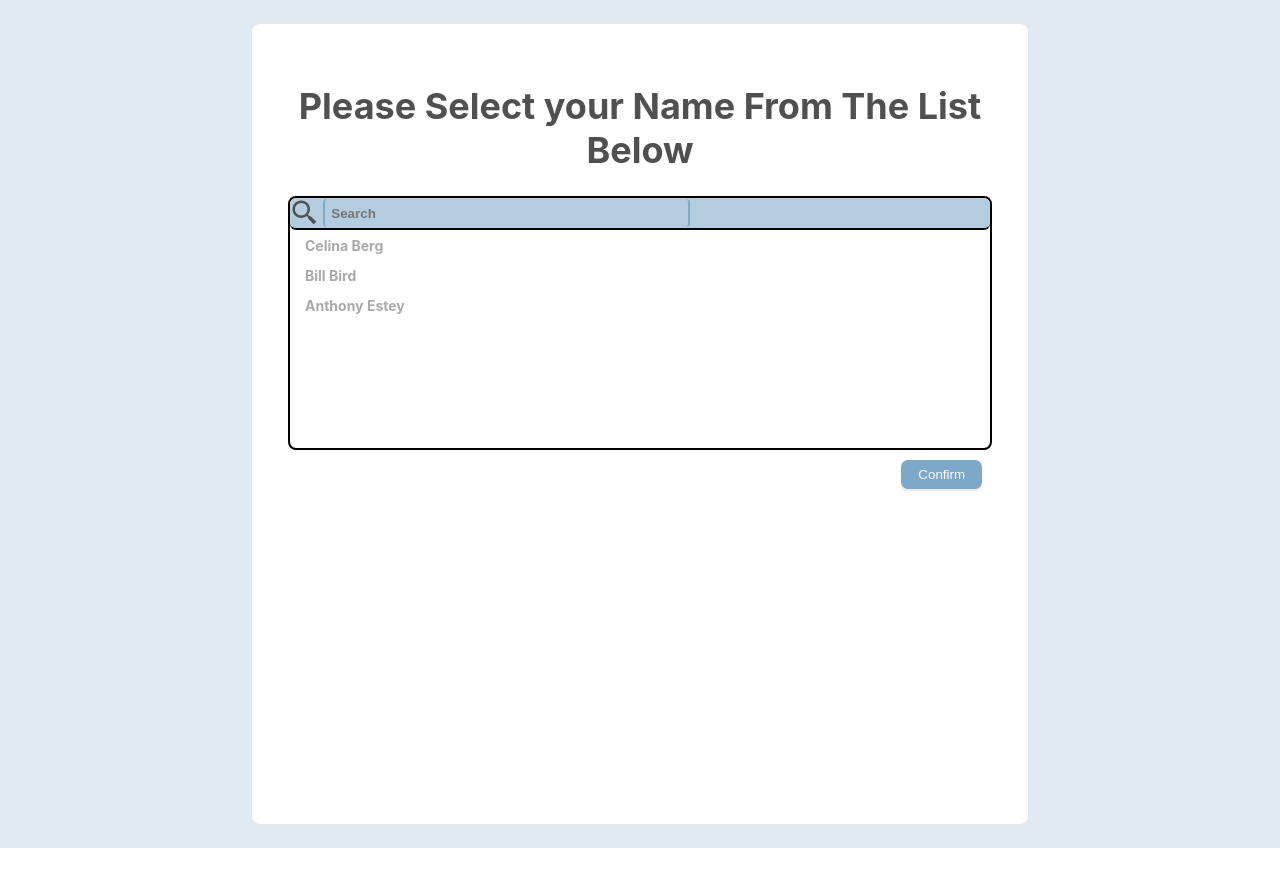
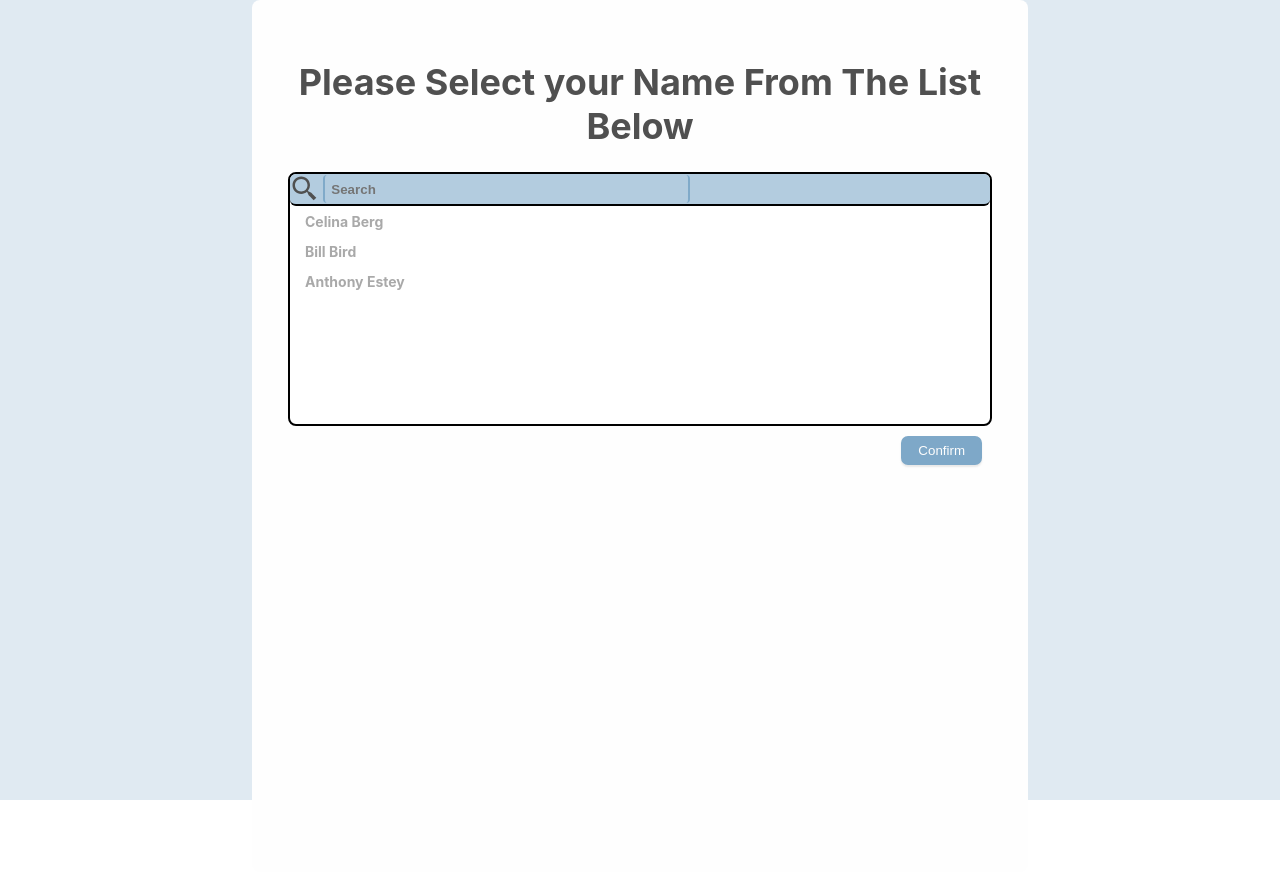
Before and after one commit to seng499-company1/frontend, a React (Create React App) app in the folder best-uvic-scheduler/: page /SelectProfessor in a window 1280 px wide. Before the commit the page ends 848 px from the top, so only its background shows below. Built offline with nearby package versions, Linux system fonts and the light colour scheme.

Commit message:
added background component. Updated other files to use component

```diff
--- a/best-uvic-scheduler/src/Components/background/background.tsx
+++ b/best-uvic-scheduler/src/Components/background/background.tsx
@@ -9,7 +9,6 @@ const InsideDivStyle = styled.div`
   background-color: #fefefe;
   height: 100vh;
   position: relative;
-  z-index: -10;
 `;
 
 const OutsideDivStyle = styled.div`
@@ -18,13 +17,12 @@ const OutsideDivStyle = styled.div`
   background-color: var(--primary-50);
   height: 100vh;
   position: relative;
-  z-index: -10;
 `;
 
-export function Background() {
+export function Background({ children }) {
   return (
     <OutsideDivStyle>
-      <InsideDivStyle></InsideDivStyle>
+      <InsideDivStyle>{children}</InsideDivStyle>
     </OutsideDivStyle>
   );
 }
--- a/best-uvic-scheduler/src/Pages/LoginPage.tsx
+++ b/best-uvic-scheduler/src/Pages/LoginPage.tsx
@@ -1,24 +1,11 @@
 import { CustomButtonView } from "../Components/button/button.tsx";
+import { Background } from "../Components/background/background.tsx";
 import styled from "styled-components";
 import { useNavigate } from "react-router-dom";
 
 function Box({ children, ...props }) {
   return <div {...props}>{children}</div>;
 }
-
-const InsideDivStyle = styled.div`
-  width: 55%;
-  padding: 36px;
-  border-radius: 8px;
-  background-color: #fefefe;
-`;
-
-const OutsideDivStyle = styled.div`
-  display: flex;
-  justify-content: center;
-  background-color: var(--primary-50);
-  height: 100vh;
-`;
 
 const LoginBoxDiv = styled.div`
   display: flex;
@@ -61,8 +48,7 @@ const Center = styled.div`
 export function LoginPage() {
   const navigate = useNavigate();
   return (
-    <OutsideDivStyle>
-      <InsideDivStyle>
+    <Background>
       <BoxDiv>
         <h2>Welcome</h2>
         <Box
@@ -112,8 +98,7 @@ export function LoginPage() {
           </LoginBoxDiv>
         </Box>
       </BoxDiv>
-      </InsideDivStyle>
-    </OutsideDivStyle>
+    </Background>
   );
 }
 
--- a/best-uvic-scheduler/src/Pages/ProfessorDataInput/ProfessorDataInput_SelectProfessorList.tsx
+++ b/best-uvic-scheduler/src/Pages/ProfessorDataInput/ProfessorDataInput_SelectProfessorList.tsx
@@ -8,21 +8,7 @@ import ProfessorListDivView from "../../Components/ProfessorSearch/ProfessorList
 import SearchBarView from "../../Components/SearchBar/Searchbar.tsx";
 import ProfessorListElementView from "../../Components/ProfessorSearch/ProfessorListElement.tsx";
 import * as ProfessorListHelper from "../../Util/ProfessorListHelper.tsx";
-
-export const InsideDivStyle = styled.div`
-  width: 55%;
-  padding: 36px;
-  border-radius: 8px;
-  background-color: #fefefe;
-`;
-
-export const OutsideDivStyle = styled.div`
-  display: flex;
-  justify-content: center;
-  background-color: var(--primary-50);
-  min-height: 100vh;
-  padding: var(--space-2x-large) 0;
-`;
+import { Background } from "../../Components/background/background.tsx";
 
 const Header = styled.h1`
   text-align: center;
@@ -38,22 +24,26 @@ export function PDISelectProfessorList() {
 
   console.log("Now i'm in the list");
 
-  console.log("Now i'm in the list")
+  console.log("Now i'm in the list");
 
   return (
-    <OutsideDivStyle>
-      <InsideDivStyle>
+    <Background>
       <Header>Please Select your Name From The List Below</Header>
       <ProfessorListDivView>
-        <SearchBarView {...{ InList: true }}/>
-        {
-          Professors.map(function(Professor) {
-            return <ProfessorListElementView
+        <SearchBarView {...{ InList: true }} />
+        {Professors.map(function (Professor) {
+          return (
+            <ProfessorListElementView
               key={Professor.uuid}
               Selected={selectedProfessor === Professor}
               customClickEvent={() => {
-                    setProfessor(Professor)
-                  }}> {Professor.first_name} {Professor.last_name} </ProfessorListElementView>
+                setProfessor(Professor);
+              }}
+            >
+              {" "}
+              {Professor.first_name} {Professor.last_name}{" "}
+            </ProfessorListElementView>
+          );
         })}
       </ProfessorListDivView>
       <CustomButtonGroupView {...{ Amount: "Progession" }}>
@@ -61,16 +51,19 @@ export function PDISelectProfessorList() {
           {...{ Theme: "Primary" }}
           Disabled={selectedProfessor === 0}
           customClickEvent={() => {
-          if(selectedProfessor === 0){
+            if (selectedProfessor === 0) {
               console.log("Please Select A Name");
-          }else{
+            } else {
               console.log(selectedProfessor.uuid);
               navigate(`/SelectProfessor/Qualifications`);
             }
-        }}> Confirm </CustomButtonView>
+          }}
+        >
+          {" "}
+          Confirm{" "}
+        </CustomButtonView>
       </CustomButtonGroupView>
-    </InsideDivStyle>
-  </OutsideDivStyle>
+    </Background>
   );
 }
 
--- a/best-uvic-scheduler/src/Pages/ProfessorDataInput/ProfessorPreferences.tsx
+++ b/best-uvic-scheduler/src/Pages/ProfessorDataInput/ProfessorPreferences.tsx
@@ -6,20 +6,7 @@ import CustomButtonView from "../../Components/button/button.tsx";
 import CustomButtonGroupView from "../../Components/button/buttongroup.tsx";
 import * as CourseListHelper from "../../Util/CourseListHelper.tsx";
 import Dropdown from "../../Components/dropdown/dropdown.tsx";
-
-const InsideDivStyle = styled.div`
-  width: 55%;
-  padding: 36px;
-  border-radius: 8px;
-  background-color: #fefefe;
-`;
-
-const OutsideDivStyle = styled.div`
-  display: flex;
-  justify-content: center;
-  background-color: var(--primary-50);
-  height: 100vh;
-`;
+import Background from "../../Components/background/background.tsx";
 
 const SelectDivStyle = styled.div`
   display: flex;
@@ -60,12 +47,11 @@ export function PDISelectProfessorPreferences() {
   ];
 
   return (
-    <OutsideDivStyle>
-      <InsideDivStyle>
+    <Background>
       <Header>Please Enter Class Preferences</Header>
       <Header2>
-          *Be aware that classes that you have expressed you are not qualified
-          to teach have been removed from the list
+        *Be aware that classes that you have expressed you are not qualified to
+        teach have been removed from the list
       </Header2>
       {Courses.map(function (Course, index) {
         let name = Course.course_code;
@@ -126,8 +112,7 @@ export function PDISelectProfessorPreferences() {
           Confirm{" "}
         </CustomButtonView>
       </CustomButtonGroupView>
-      </InsideDivStyle>
-    </OutsideDivStyle>
+    </Background>
   );
 }
 
--- a/best-uvic-scheduler/src/Pages/ProfessorDataInput/ProfessorQualifications.tsx
+++ b/best-uvic-scheduler/src/Pages/ProfessorDataInput/ProfessorQualifications.tsx
@@ -6,20 +6,7 @@ import CustomButtonView from "../../Components/button/button.tsx";
 import CustomButtonGroupView from "../../Components/button/buttongroup.tsx";
 import * as CourseListHelper from "../../Util/CourseListHelper.tsx";
 import Dropdown from "../../Components/dropdown/dropdown.tsx";
-
-const InsideDivStyle = styled.div`
-  width: 55%;
-  padding: 36px;
-  border-radius: 8px;
-  background-color: #fefefe;
-`;
-
-const OutsideDivStyle = styled.div`
-  display: flex;
-  justify-content: center;
-  background-color: var(--primary-50);
-  height: 100vh;
-`;
+import Background from "../../Components/background/background.tsx";
 
 const SelectDivStyle = styled.div`
   display: flex;
@@ -54,8 +41,7 @@ export function PDISelectProfessorQualifications() {
   ];
 
   return (
-    <OutsideDivStyle>
-      <InsideDivStyle>
+    <Background>
       <Header>Please Enter Class Qualifications </Header>
       {Courses.map(function (Course, index) {
         let name = Course.course_code;
@@ -123,8 +109,7 @@ export function PDISelectProfessorQualifications() {
           Confirm{" "}
         </CustomButtonView>
       </CustomButtonGroupView>
-      </InsideDivStyle>
-    </OutsideDivStyle>
+    </Background>
   );
 }
 
--- a/best-uvic-scheduler/src/Pages/ProfessorDataInput/ProfessorTimetable.tsx
+++ b/best-uvic-scheduler/src/Pages/ProfessorDataInput/ProfessorTimetable.tsx
@@ -8,10 +8,7 @@ import CheckboxGroup from "../../Components/checkbox/checkbox.tsx";
 import Dropdown from "../../Components/dropdown/dropdown.tsx";
 import { Timetable } from "../../Components/Timetable/Timetable.tsx";
 import { ProfessorContext } from "../ProfessorDataInput/index.tsx";
-import {
-  OutsideDivStyle,
-  InsideDivStyle,
-} from "../ProfessorDataInput/ProfessorDataInput_SelectProfessorList.tsx";
+import { Background } from "../../Components/background/background.tsx";
 
 export interface ProfessorTimetableProps {
   semesters: Array<string>;
@@ -210,8 +207,7 @@ export function ProfessorTimetableView(props: ProfessorTimetableViewProps) {
   } = props;
 
   return (
-    <OutsideDivStyle>
-      <InsideDivStyle>
+    <Background>
       <LayoutDiv>
         <PageTitleH1>
           Please Enter Availibility For {selectedProfessor.first_name}{" "}
@@ -250,9 +246,7 @@ export function ProfessorTimetableView(props: ProfessorTimetableViewProps) {
             />
           </AbsenceItemDiv>
           <AbsenceItemDiv>
-              <AbsenceLabelP>
-                I would like away this semester off{" "}
-              </AbsenceLabelP>
+            <AbsenceLabelP>I would like away this semester off </AbsenceLabelP>
             <CheckboxGroup.Checkbox
               checked={requestOff}
               onClick={() => onRequestOff(selectedSemester)}
@@ -295,8 +289,7 @@ export function ProfessorTimetableView(props: ProfessorTimetableViewProps) {
           Next
         </CustomButtonView>
       </CustomButtonGroupView>
-      </InsideDivStyle>
-    </OutsideDivStyle>
+    </Background>
   );
 }
 
--- a/best-uvic-scheduler/src/Pages/ProfessorDataInput/Summary.tsx
+++ b/best-uvic-scheduler/src/Pages/ProfessorDataInput/Summary.tsx
@@ -11,24 +11,7 @@ import { useNavigate } from "react-router-dom";
 import CustomButtonView from "../../Components/button/button.tsx";
 import CustomButtonGroupView from "../../Components/button/buttongroup.tsx";
 import * as CourseListHelper from "../../Util/CourseListHelper.tsx";
-
-const InsideDivStyle = styled.div`
-  width: 55%;
-  padding: 36px;
-  border-radius: 8px;
-  height: 100vh;
-  min-height: 100vh;
-  background-color: #fefefe;
-`;
-
-const OutsideDivStyle = styled.div`
-  display: flex;
-  height: 100vh;
-  min-height: 100vh;
-  justify-content: center;
-  background-color: var(--primary-50);
-  height: 100vh;
-`;
+import { Background } from "../../Components/background/background.tsx";
 
 const SelectDivStyle = styled.div`
   display: flex;
@@ -68,11 +51,9 @@ export function Summary() {
   const navigate = useNavigate();
 
   return (
-    <OutsideDivStyle>
-      <InsideDivStyle>
+    <Background>
       <Header>
-          Summary For {selectedProfessor.first_name}{" "}
-          {selectedProfessor.last_name}
+        Summary For {selectedProfessor.first_name} {selectedProfessor.last_name}
       </Header>
 
       <h2>Classes</h2>
@@ -109,16 +90,12 @@ export function Summary() {
           {" "}
           Back{" "}
         </CustomButtonView>
-          <CustomButtonView
-            {...{ Theme: "Primary" }}
-            customClickEvent={() => {}}
-          >
+        <CustomButtonView {...{ Theme: "Primary" }} customClickEvent={() => {}}>
           {" "}
           SUBMIT{" "}
         </CustomButtonView>
       </CustomButtonGroupView>
-      </InsideDivStyle>
-    </OutsideDivStyle>
+    </Background>
   );
 }
 
```
Also changed, not shown: 1 other file (tests, documents, lock files or other folders). Lines whose indentation alone changed are shown as unchanged.
